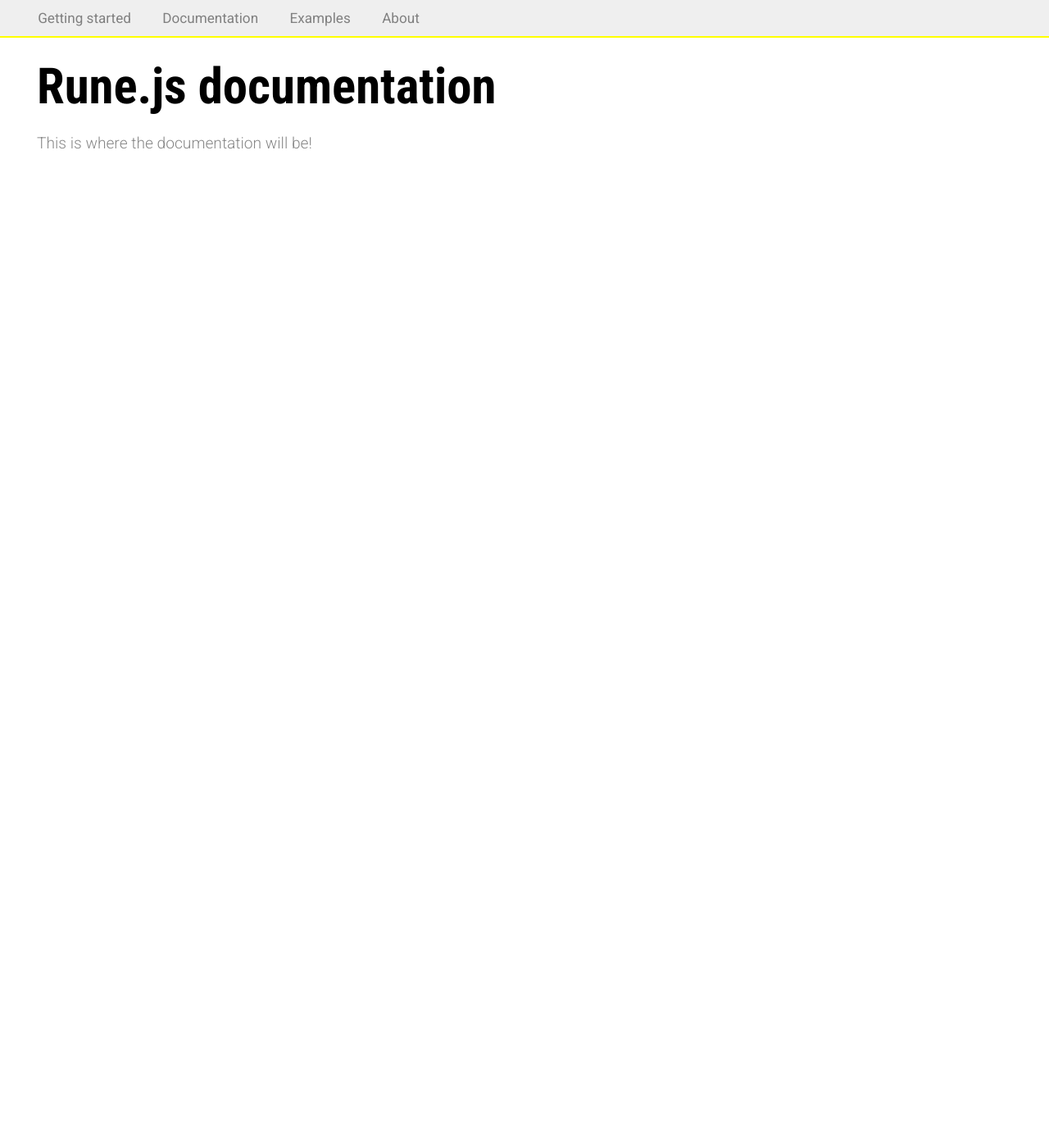
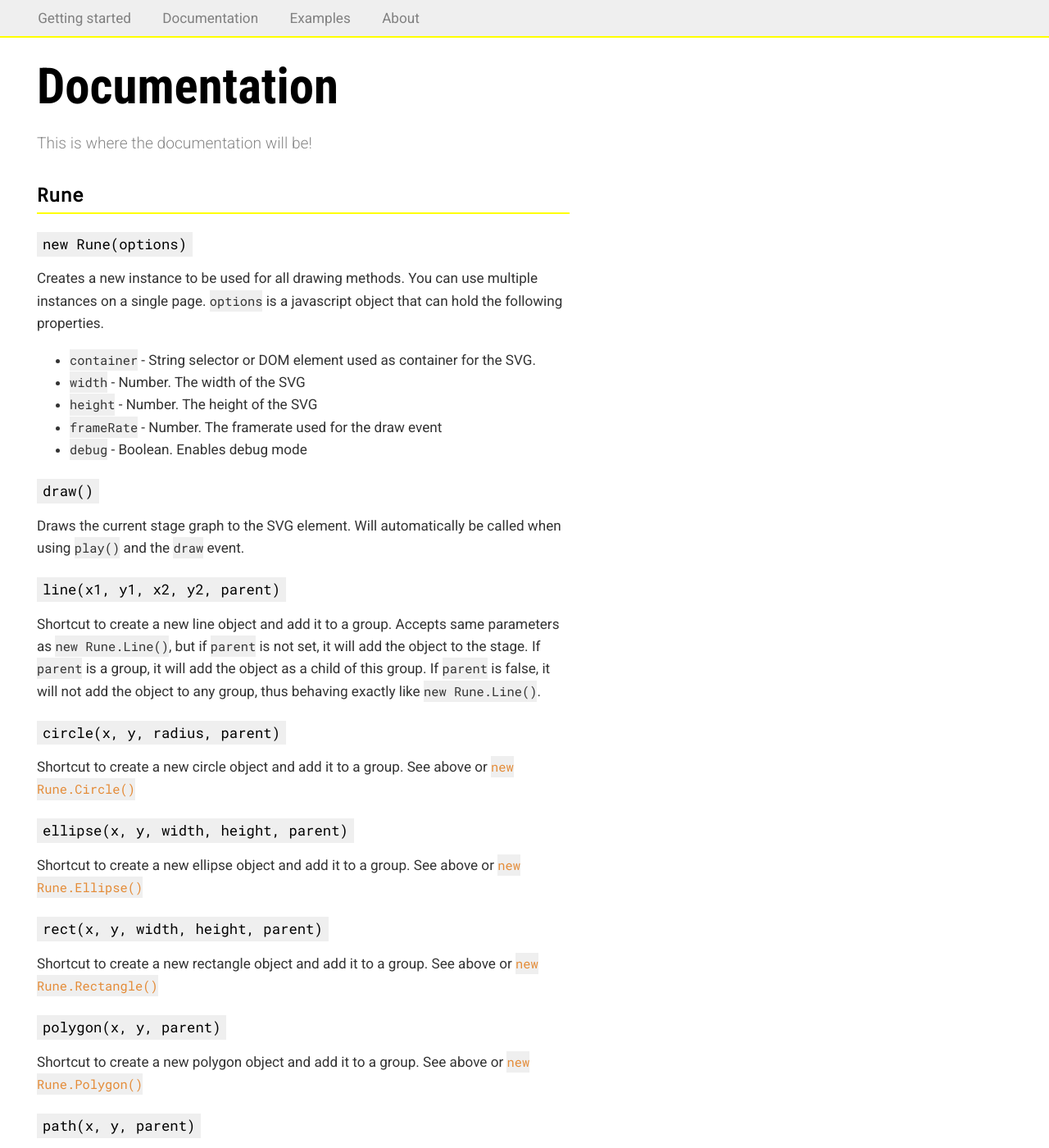
Before and after one commit to runemadsen/rune.js, a Jekyll site: the page built from documentation.md, in a window 1280 px wide and 1400 px high. Shown: the whole window at 82% size. Built offline with Jekyll 4.4.1, drawn with Linux system fonts in a browser that asks for light colours; nearby versions of some CDN libraries; comment, search, counter and statistics services are not loaded; some of the changed text lies outside the part shown.

Commit message:
adding default docs layout

```diff
--- a/_layouts/default.html
+++ b/_layouts/default.html
@@ -21,7 +21,7 @@
 
   </head>
 
-  <body>
+  <body class="{{ page.bodyClass }}">
 
     <header>
       <ul>
--- /dev/null
+++ b/_sass/_documentation.scss
@@ -0,0 +1,21 @@
+.documentation {
+
+  h2 {
+    font-size: 1.6em;
+    border-bottom: 2px solid $yellow;
+    padding-bottom: 0.3em;
+    code {
+      padding: 0;
+      background: none;
+    }
+  }
+
+  h3 {
+    font-size: 1.2em;
+    code {
+      padding: 0.2em 0.4em;
+    }
+  }
+
+
+}
--- a/css/main.scss
+++ b/css/main.scss
@@ -13,4 +13,5 @@ $first_break: 500px;
 // Import partials from `sass_dir` (defaults to `_sass`)
 @import "fonts";
 @import "layout";
+@import "documentation";
 @import "tomorrow";
--- a/documentation.md
+++ b/documentation.md
@@ -1,8 +1,101 @@
 ---
 layout: default
 title: "Rune.js Documentation"
+bodyClass: "documentation"
 ---
 
-# Rune.js documentation
+# Documentation
 
 This is where the documentation will be!
+
+## `Rune`
+
+### `new Rune(options)`
+
+Creates a new instance to be used for all drawing methods. You can use multiple instances on a single page. `options` is a javascript object that can hold the following properties.
+
+- `container` - String selector or DOM element used as container for the SVG.
+- `width` - Number. The width of the SVG
+- `height` - Number. The height of the SVG
+- `frameRate` - Number. The framerate used for the draw event
+- `debug` - Boolean. Enables debug mode
+
+### `draw()`
+
+Draws the current stage graph to the SVG element. Will automatically be called when using `play()` and the `draw` event.
+
+### `line(x1, y1, x2, y2, parent)`
+
+Shortcut to create a new line object and add it to a group. Accepts same parameters as `new Rune.Line()`, but if `parent` is not set, it will add the object to the stage. If `parent` is a group, it will add the object as a child of this group. If `parent` is false, it will not add the object to any group, thus behaving exactly like `new Rune.Line()`.
+
+### `circle(x, y, radius, parent)`
+
+Shortcut to create a new circle object and add it to a group. See above or [`new Rune.Circle()`](#runecircle)
+
+### `ellipse(x, y, width, height, parent)`
+
+Shortcut to create a new ellipse object and add it to a group. See above or [`new Rune.Ellipse()`](#runeellipse)
+
+### `rect(x, y, width, height, parent)`
+
+Shortcut to create a new rectangle object and add it to a group. See above or [`new Rune.Rectangle()`](#runerectangle)
+
+### `polygon(x, y, parent)`
+
+Shortcut to create a new polygon object and add it to a group. See above or [`new Rune.Polygon()`](#runepolygon)
+
+### `path(x, y, parent)`
+
+Shortcut to create a new path object and add it to a group. See above or [`new Rune.Path()`](#runepath)
+
+### `text(text, x, y, parent)`
+
+Shortcut to create a new text object and add it to a group. See above or [`new Rune.Text()`](#runetext)
+
+### `grid(options, parent)`
+
+Shortcut to create a new grid object and add it to a group. See above or [`new Rune.Grid()`](#runegrid)
+
+### `group(x, y, parent)`
+
+Shortcut to create a new group object and add it to a group. See above or [`new Rune.Group()`](#runegroup)
+
+### `play()`
+
+### `pause()`
+
+### `on(event, callback)`
+
+### `appendTo(container)`
+
+### `getEl()`
+
+### `UTIIIILS`
+
+## `Rune.Line`
+
+### `new Rune.Line(x1, y1, x2, y2)`
+
+## `Rune.Circle`
+
+### `new Rune.Circle(x, y, radius)`
+
+## `Rune.Ellipse`
+
+### `new Rune.Ellipse(x, y, width, height)`
+
+## `Rune.Rectangle`
+
+### `new Rune.Rectangle(x, y, width, height)`
+
+## `Rune.Text`
+
+### `new Rune.Text(text, x, y)`
+
+## `Rune.Polygon`
+
+### `new Rune.Polygon(x, y)`
+
+## `Rune.Path`
+
+### `new Rune.Path(x, y)`
```
